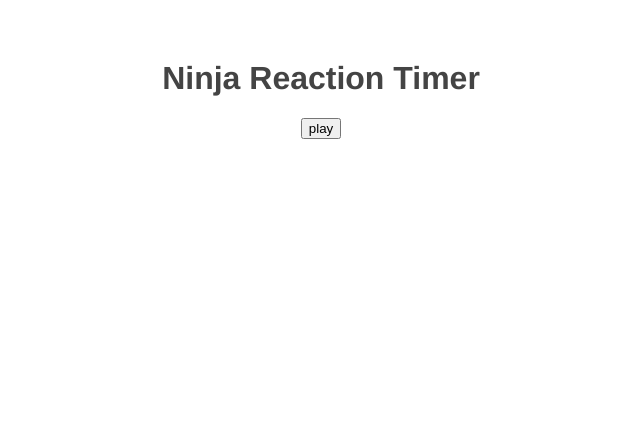
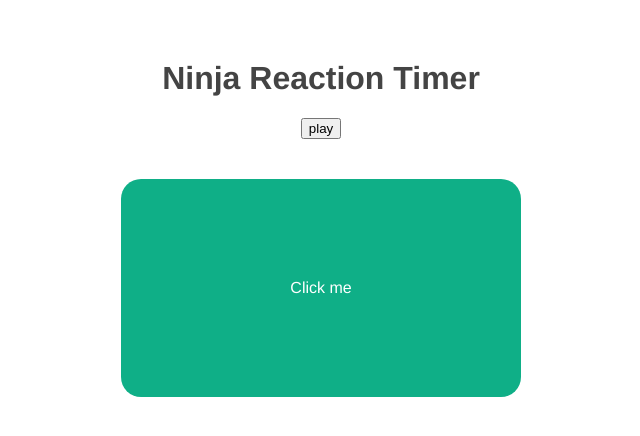
Before and after one commit to JimeBlue/reaction-timer, a Vue app: page / in a window 1280 px wide. Both pictures are taken after a click on the button "play". Shown: the top 436 px of the page, without its empty margins (319-959 px from the left). Built offline with nearby package versions, Linux system fonts and the light colour scheme.

Commit message:
Make the Block appear when user is playing

```diff
--- a/src/App.vue
+++ b/src/App.vue
@@ -2,12 +2,14 @@
   <h1>Ninja Reaction Timer</h1>
   <!-- on click call the function start -->
   <button @click="start">play</button>
+  <Block v-if="isPlaying" />
 </template>
 
 <script>
+import Block from './components/Block';
 export default {
   name: 'App',
-  components: {},
+  components: { Block },
   data() {
     return {
       // By default is false, it changes to true when the play btn is clicked
--- a/src/components/Block.vue
+++ b/src/components/Block.vue
@@ -1,6 +1,12 @@
 <template>
   <div class="block">Click me</div>
 </template>
+
+<script>
+export default {
+  props: ['delay'],
+};
+</script>
 
 <style>
 .block {
```
